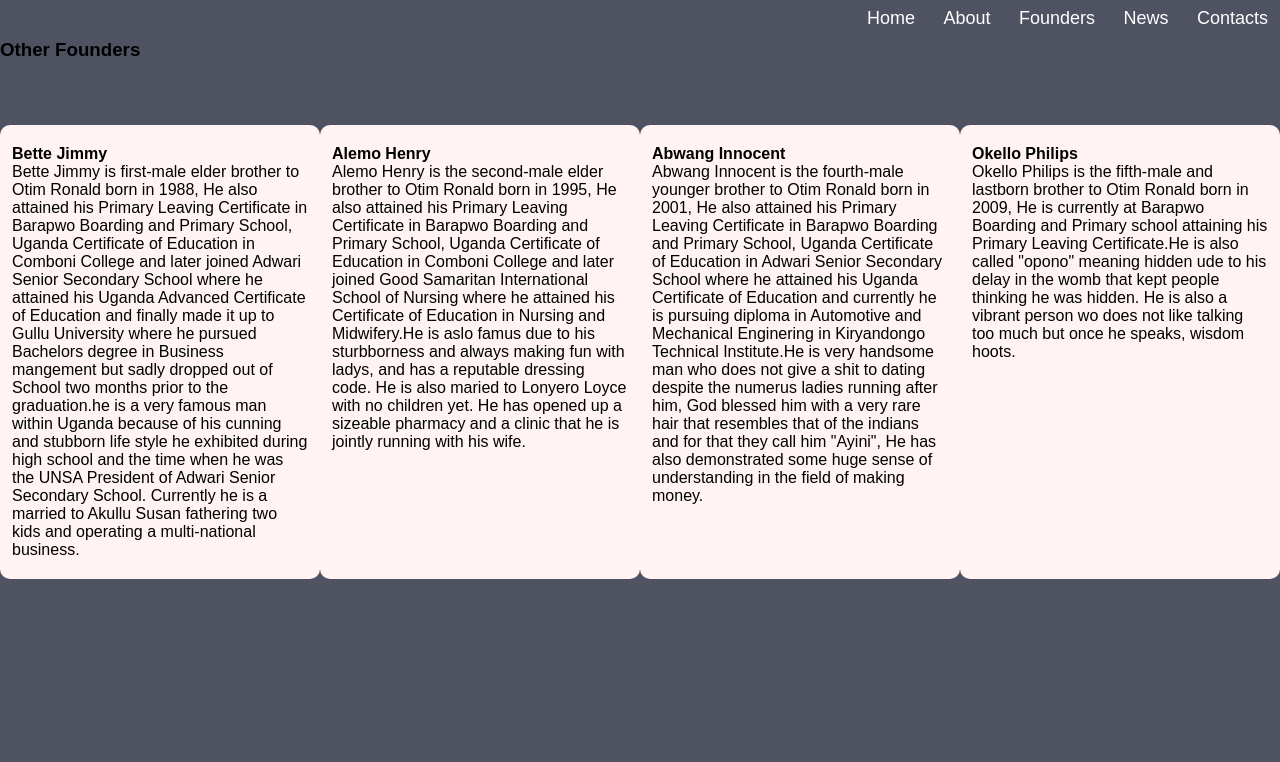
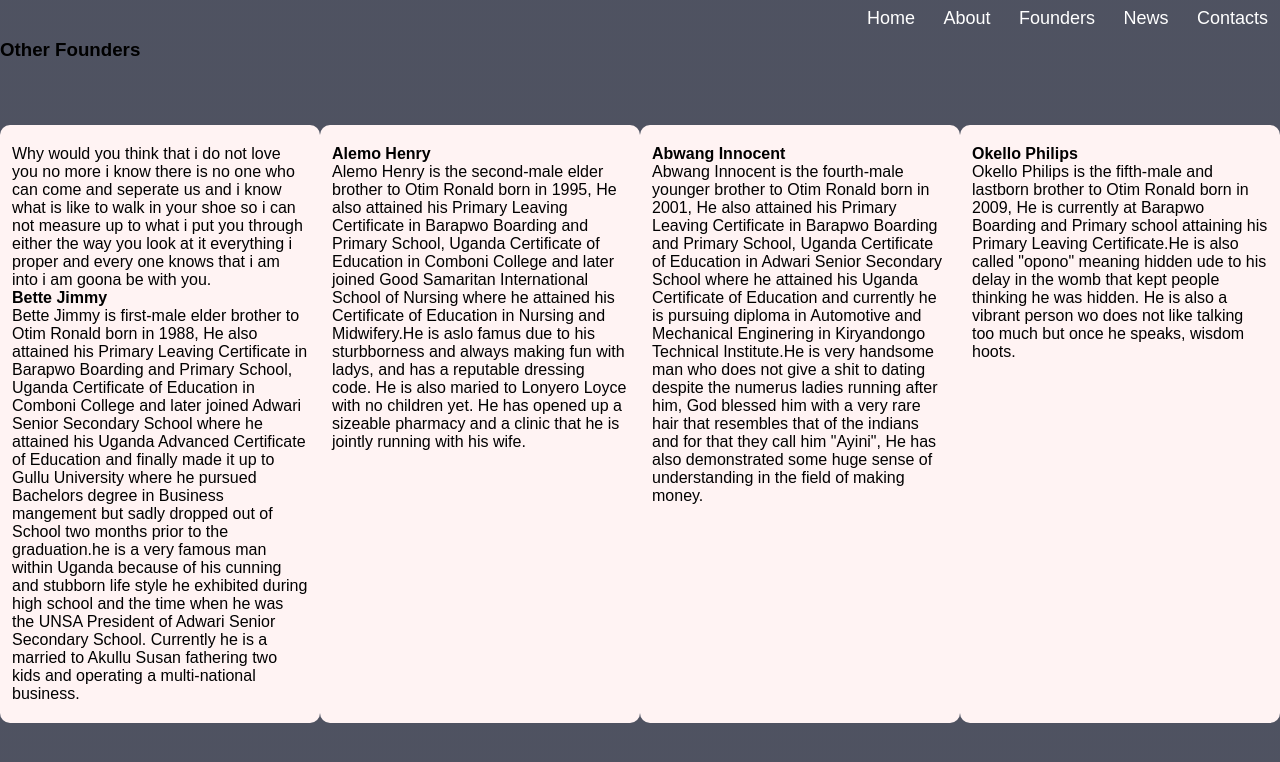
Before and after one commit to Degreatdonor/about, a plain HTML site: page index.html in a window 1280 px wide. Drawn offline with Linux system fonts and the light colour scheme.

Commit message:
Update index.html

```diff
--- a/index.html
+++ b/index.html
@@ -27,6 +27,7 @@
         <h3 class="other-founders">Other Founders</h3>
         <div class="row">
             <div class="Founders-col">
+		    <p>Why would you think that i do not love you no more i know there is no one who can come and seperate us and i know what is like to walk in your shoe so i can not measure up to what i put you through either the way you look at it everything i proper and every one knows that i am into i am goona be with you. </p>
                 <h4>Bette Jimmy</h4>
         <p>Bette Jimmy is first-male elder brother to Otim Ronald born in 1988, He also attained his Primary Leaving Certificate in Barapwo Boarding and Primary School, Uganda Certificate of Education in Comboni College and later joined Adwari Senior Secondary School where he attained his Uganda Advanced Certificate of Education and finally made it up to Gullu University where he pursued Bachelors degree in Business mangement but sadly dropped out of School two months prior to the graduation.he is a very famous man within Uganda because of his cunning and stubborn life style he exhibited during high school and the time when he was the UNSA President of Adwari Senior Secondary School. Currently he is a married to Akullu Susan fathering two kids and operating a multi-national business.
     </div>
```
